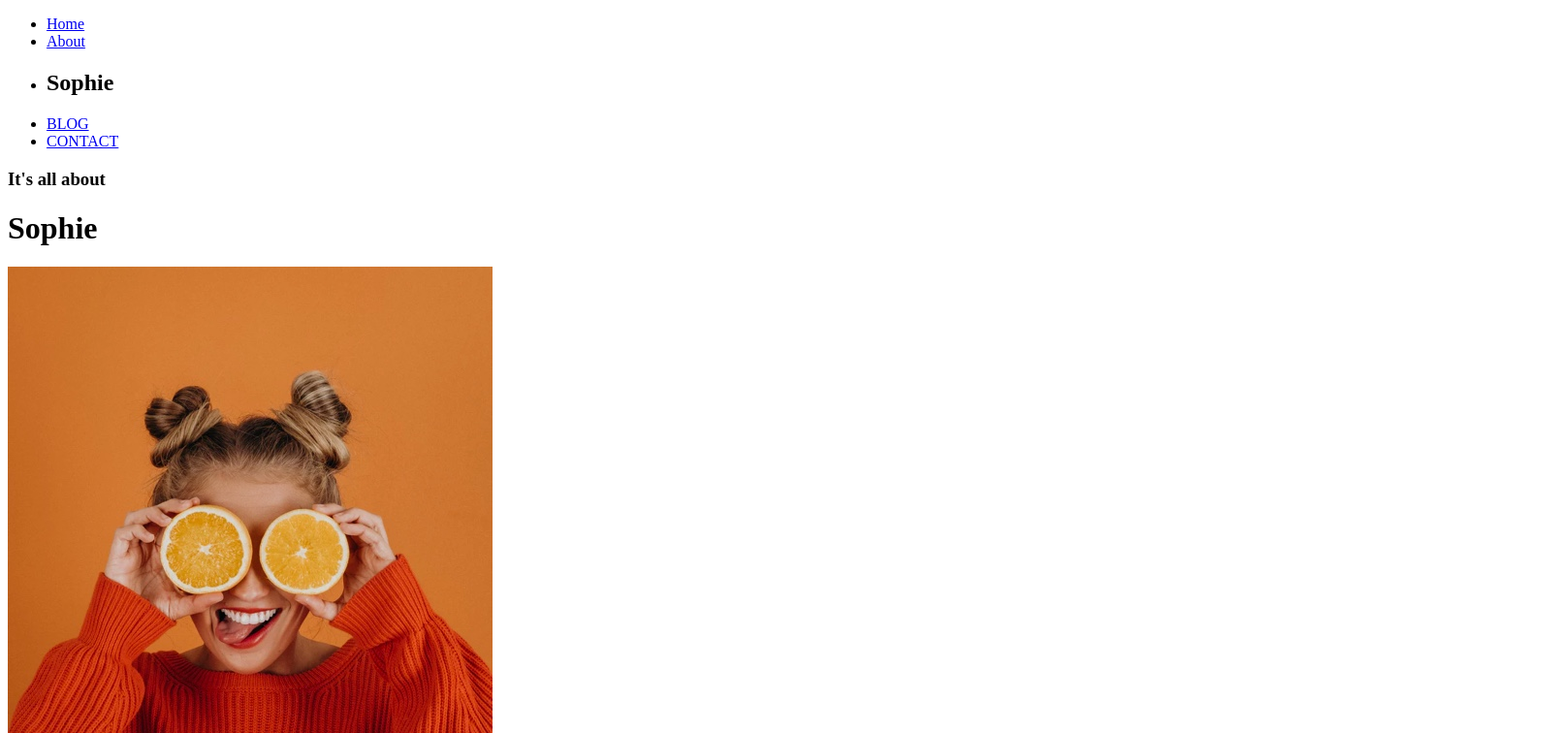
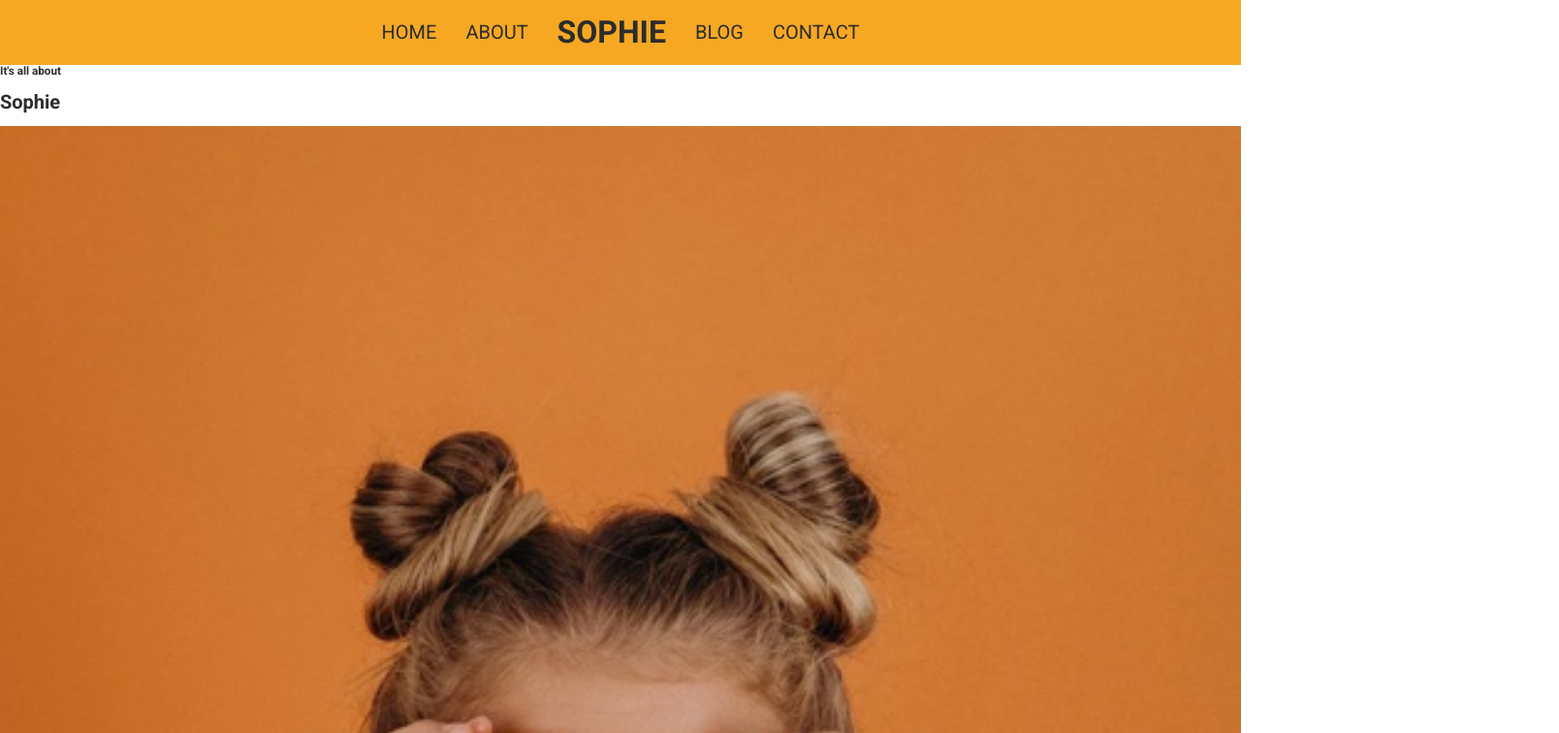
Before and after one commit to Noprop/greg-forster-project-two, a plain HTML site: page index.html in a window 1280 px wide. Shown: the top 756 px of the page at 97% size, 1608 px wide, since content can reach past the window. Drawn offline with Linux system fonts and the light colour scheme.

Commit message:
Added nav styling

```diff
--- a/index.html
+++ b/index.html
@@ -8,6 +8,7 @@
   <link href="https://fonts.googleapis.com/css2?family=Lora:wght@700&family=Roboto:wght@400;700&display=swap"
     rel="stylesheet">
   <script src="https://kit.fontawesome.com/200b85c8de.js" crossorigin="anonymous"></script>
+  <link rel="stylesheet" href="./styles/style.css">
 </head>
 
 <body>
@@ -19,8 +20,8 @@
         <li>
           <h2>Sophie</h2>
         </li>
-        <li><a href="#">BLOG</a></li>
-        <li><a href="#">CONTACT</a></li>
+        <li><a href="#">Blog</a></li>
+        <li><a href="#">Contact</a></li>
       </ul>
     </nav>
     <!-- TODO: need to research how to wrap the text around the title -->
--- a/styles/sass/_global.scss
+++ b/styles/sass/_global.scss
@@ -17,13 +17,13 @@ html {
 }
 body {
   font-family: 'Roboto', sans-serif;
-  color: black;
-}
-ul {
-  list-style: none;
+  color: $black;
 }
 a {
   text-decoration: none;
+  color: inherit;
+  font-size: 2rem;
+  text-transform: uppercase;
 }
 img {
   width: 100%;
--- a/styles/sass/_nav.scss
+++ b/styles/sass/_nav.scss
@@ -0,0 +1,24 @@
+nav {
+  text-transform: uppercase;
+  background-color: $orangeYellow;
+
+  ul {
+    display: flex;
+    list-style: none;
+    justify-content: center;
+    align-items: center;
+
+    li {
+      padding: 5px;
+      margin: 10px;
+
+      h2 {
+        font-size: 3.2rem;
+      }
+      a:hover,
+      a:active {
+        color: white;
+      }
+    }
+  }
+}
--- a/styles/sass/style.scss
+++ b/styles/sass/style.scss
@@ -1,2 +1,3 @@
-@import 'global';
+@import 'utils';
+@import 'global'; // includes reset
 @import 'nav';
--- /dev/null
+++ b/styles/sass/utils.scss
@@ -0,0 +1,9 @@
+// COLOURS:
+
+$black: #2c2c2c;
+$darkGreyBlue: #385e64;
+$orangeYellow: #f6a823;
+$grey: #4f4f4f;
+$accent: #05afc1;
+$rustRed: #a82706;
+$whiteShade: #f0efed;
```
Also changed, not shown: blog.html (+3 -2 lines), contact.html (+3 -2 lines), TODO.txt (added), styles/sass/_mixins.scss (added), styles/style.css, styles/utils.css (added).
